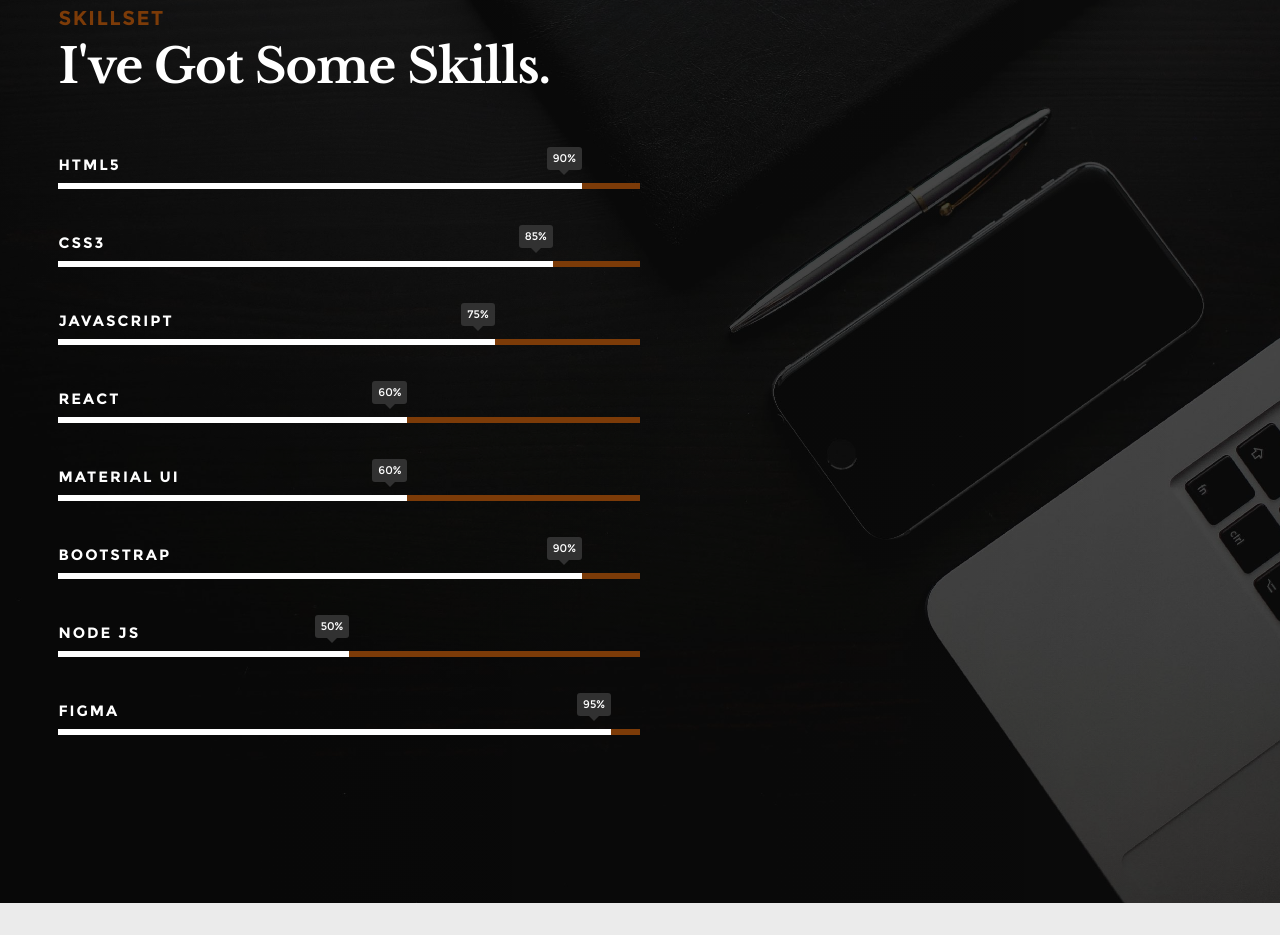
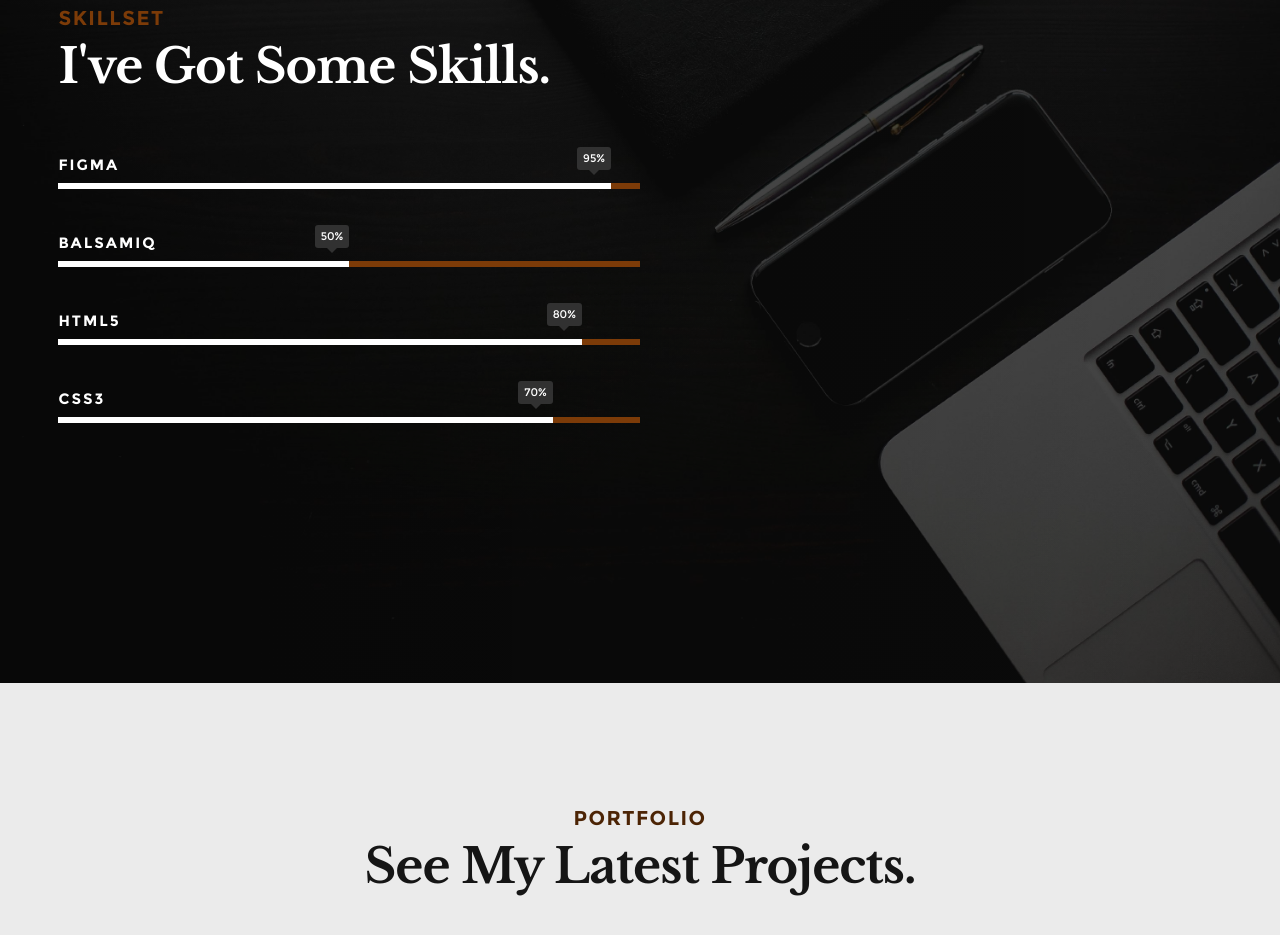
Before and after one commit to yuriquezada/ui-portfolio, a plain HTML site: page index.html in a window 1280 px wide. Shown: the part 1806-2741 px from the top of the page. Drawn offline with Linux system fonts and the light colour scheme; files whose address does not match are found by name.

Commit message:
Update index.html

```diff
--- a/index.html
+++ b/index.html
@@ -219,37 +219,22 @@
 
 				<ul class="skill-bars">
 					<li class="animate-this" data-animate="fadeInRight">
-						<div class="progress percent90"><span>90%</span></div>
+						<div class="progress percent95"><span>95%</span></div>
+						<strong>Figma</strong>
+					</li>
+					<li class="animate-this" data-animate="fadeInRight">
+						<div class="progress percent50"><span>50%</span></div>
+						<strong>Balsamiq</strong>
+					</li>
+					<li class="animate-this" data-animate="fadeInRight">
+						<div class="progress percent90"><span>80%</span></div>
 						<strong>HTML5</strong>
 					</li>
 					<li class="animate-this" data-animate="fadeInRight">
-						<div class="progress percent85"><span>85%</span></div>
+						<div class="progress percent85"><span>70%</span></div>
 						<strong>CSS3</strong>
 					</li>
-					<li class="animate-this" data-animate="fadeInRight">
-						<div class="progress percent75"><span>75%</span></div>
-						<strong>Javascript</strong>
-					</li>
-					<li class="animate-this" data-animate="fadeInRight">
-						<div class="progress percent60"><span>60%</span></div>
-						<strong>React</strong>
-					</li>
-					<li class="animate-this" data-animate="fadeInRight">
-						<div class="progress percent60"><span>60%</span></div>
-						<strong>Material UI</strong>
-					</li>
-					<li class="animate-this" data-animate="fadeInRight">
-						<div class="progress percent90"><span>90%</span></div>
-						<strong>Bootstrap</strong>
-					</li>
-					<li class="animate-this" data-animate="fadeInRight">
-						<div class="progress percent50"><span>50%</span></div>
-						<strong>Node js</strong>
-					</li>
-					<li class="animate-this" data-animate="fadeInRight">
-						<div class="progress percent95"><span>95%</span></div>
-						<strong>Figma</strong>
-					</li>
+
 				</ul>
 
 			</div> <!-- end col-six -->
```
